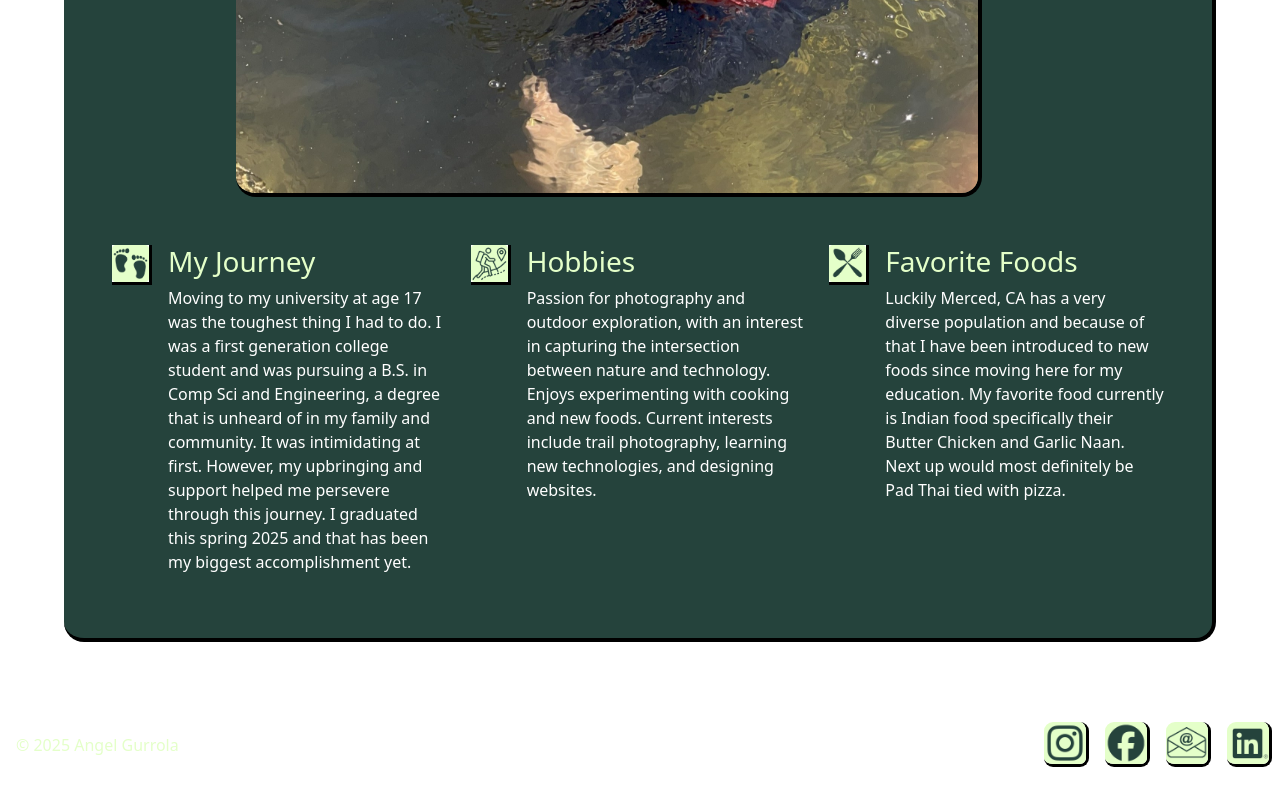
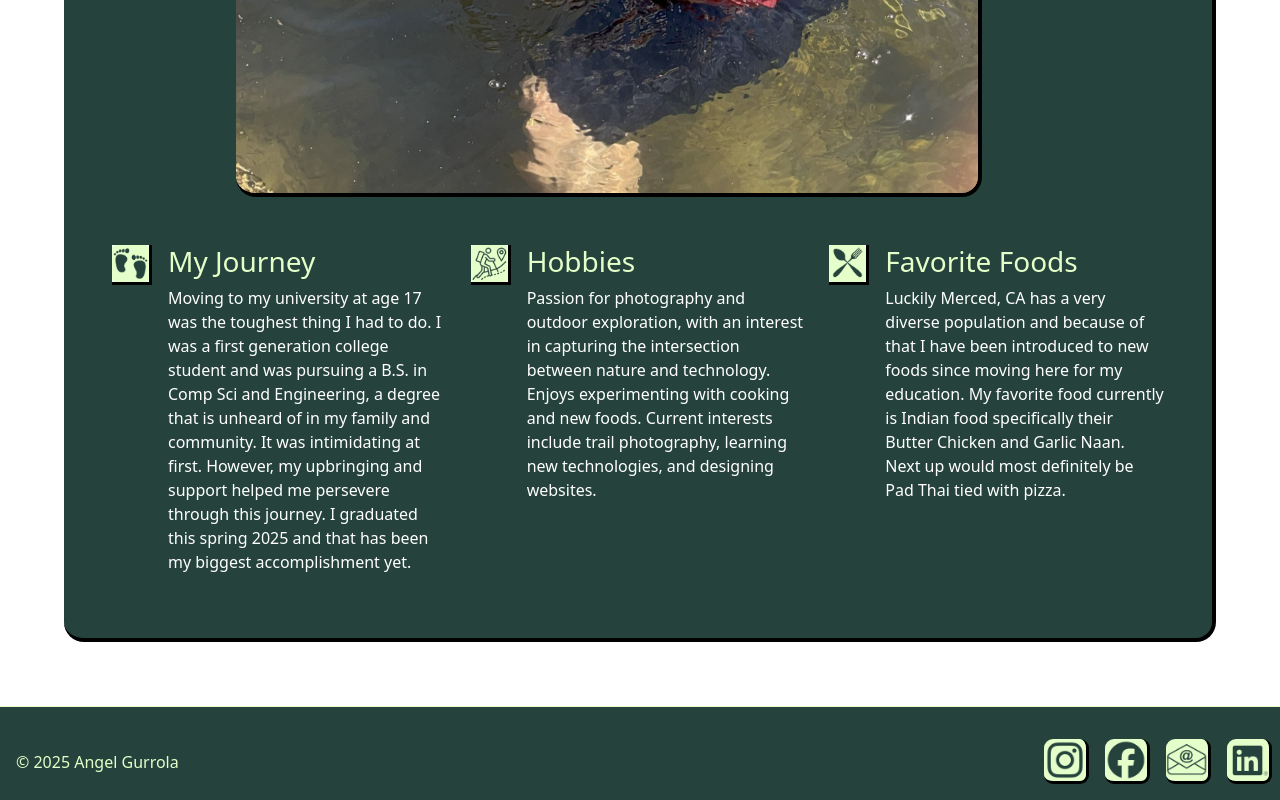
Before and after one commit to AngelRGurrola/my-portfolio, a plain HTML site: page index.html in a window 1280 px wide. Shown: the part 4018-4818 px from the top of the page. Drawn offline with nearby package versions, Linux system fonts and the light colour scheme.

Commit message:
Update style.css - gave footer some styling

```diff
--- a/css/style.css
+++ b/css/style.css
@@ -15,7 +15,10 @@ body {
     border-bottom: solid #e4ffc9 1px;
 }
 
-
+.footer-section {
+    background-color: #25433c;
+    border-top: solid #e4ffc9 1px;
+}
 
 p {
     color: white;
```
